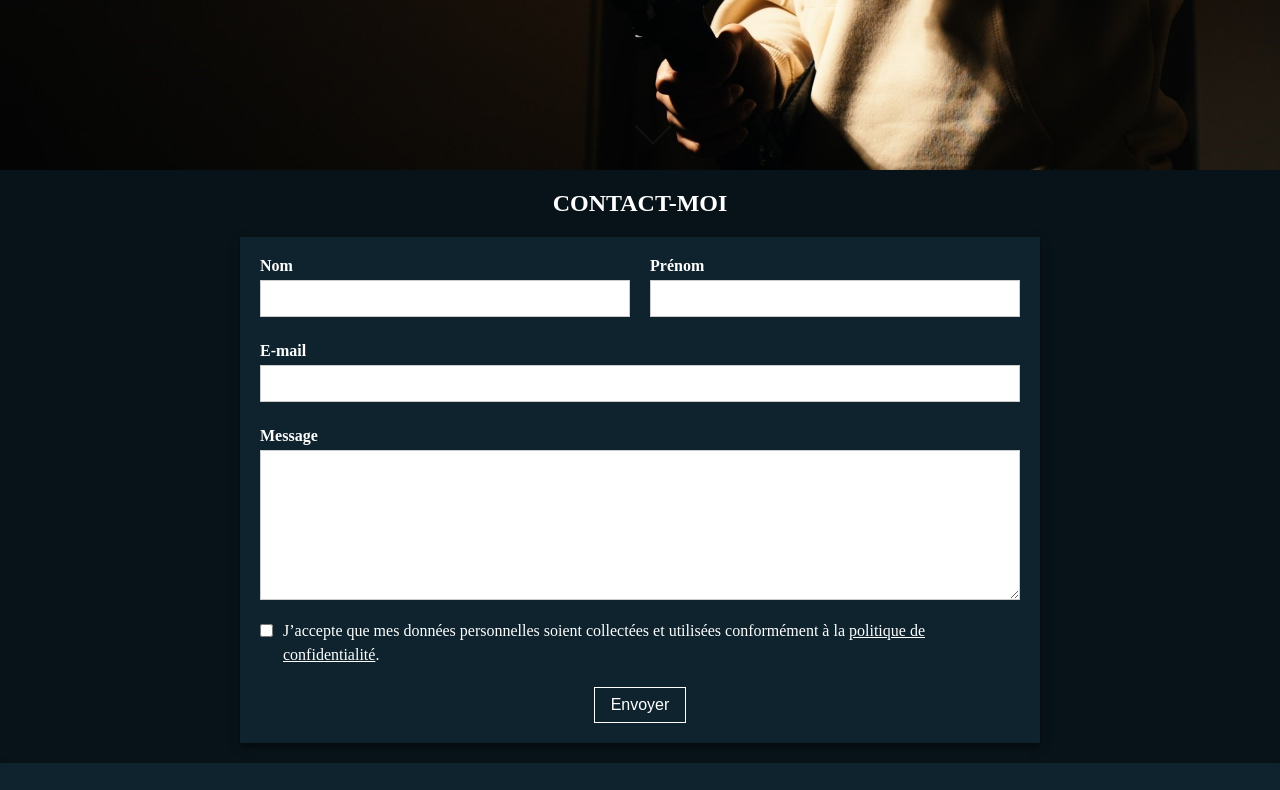
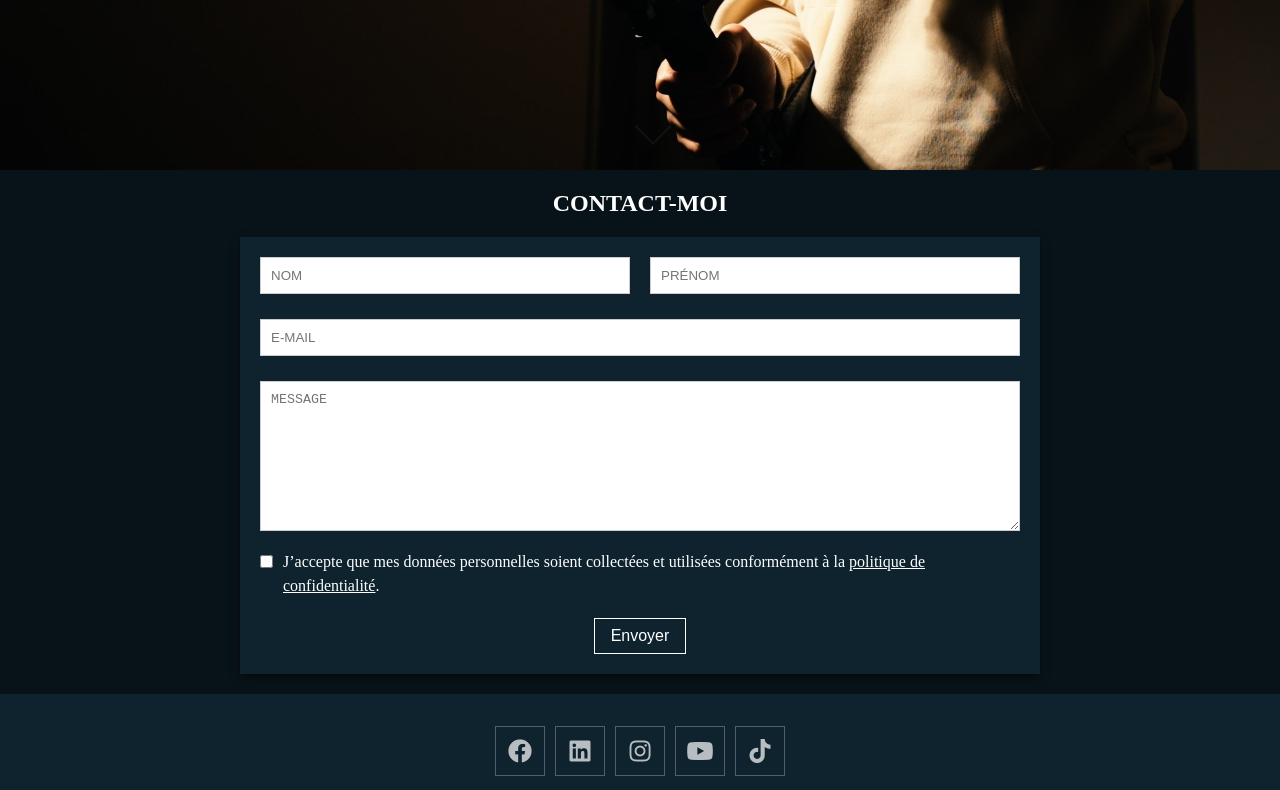
Before and after one commit to Ekkylibre/makey_siong, a Next.js app: page /contact in a window 1280 px wide. Shown: the part 630-1420 px from the top of the page. Built offline with nearby package versions, Linux system fonts and the light colour scheme.

Commit message:
✨ Components > ContactForm > Replace label to placeholder

```diff
--- a/src/app/components/ContactForm.tsx
+++ b/src/app/components/ContactForm.tsx
@@ -13,12 +13,6 @@ const FormContainer = styled.div`
 
 const FormField = styled.div`
   margin-bottom: 15px;
-
-  label {
-    display: block;
-    margin-bottom: 5px;
-    font-weight: bold;
-  }
 
   input, textarea {
     width: 100%;
@@ -59,7 +53,7 @@ const SubmitButtonWrapper = styled.div`
 const SubmitButton = styled.button`
   background-color: ${colors.primary}; /* Couleur de fond initiale */
   color: white; /* Couleur du texte */
-  border: 1px solid white; /* Bordure bleue */
+  border: 1px solid white; /* Bordure blanche */
   padding: 0.5rem 1rem;
   font-size: 1rem;
   cursor: pointer;
@@ -132,22 +126,22 @@ function ContactForm() {
       <form onSubmit={handleSubmit}>
         <InputRow>
           <InputField>
-            <label htmlFor="firstName">Nom</label>
             <input
               type="text"
               id="firstName"
               name="firstName"
+              placeholder="NOM"
               value={formData.firstName}
               onChange={handleChange}
               required
             />
           </InputField>
           <InputField>
-            <label htmlFor="lastName">Prénom</label>
             <input
               type="text"
               id="lastName"
               name="lastName"
+              placeholder="PRÉNOM"
               value={formData.lastName}
               onChange={handleChange}
               required
@@ -155,21 +149,21 @@ function ContactForm() {
           </InputField>
         </InputRow>
         <FormField>
-          <label htmlFor="email">E-mail</label>
           <input
             type="email"
             id="email"
             name="email"
+            placeholder="E-MAIL"
             value={formData.email}
             onChange={handleChange}
             required
           />
         </FormField>
         <FormField>
-          <label htmlFor="message">Message</label>
           <textarea
             id="message"
             name="message"
+            placeholder="MESSAGE"
             value={formData.message}
             onChange={handleChange}
             required
```
